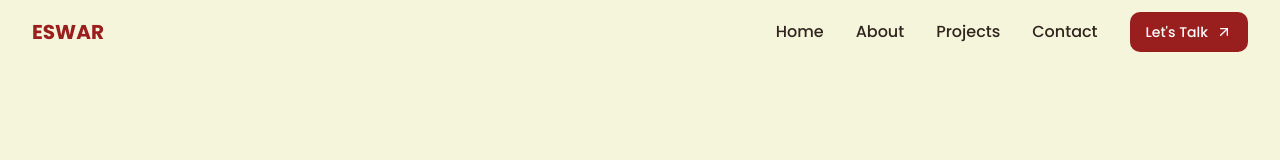
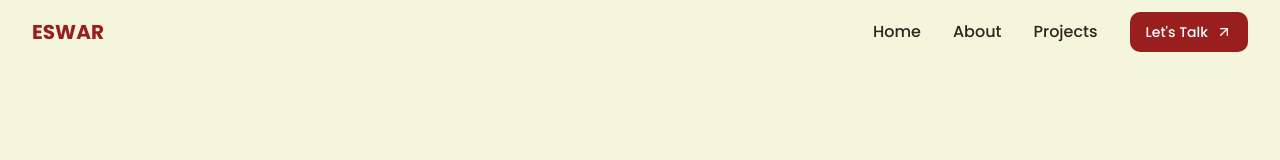
Before and after one commit to SaiEswar002/eswar-visions-explore, a React (Vite) app: page / in a window 1280 px wide. Shown: the top 160 px of the page. Built offline with nearby package versions, Linux system fonts and the light colour scheme.

Commit message:
`Removed commented out link in Navbar component`

```diff
--- a/src/components/Navbar.tsx
+++ b/src/components/Navbar.tsx
@@ -18,7 +18,7 @@ const Navbar = () => {
     { name: "Home", href: "#home" },
     { name: "About", href: "#about" },
     { name: "Projects", href: "#projects" },
-    { name: "Contact", href: "#contact" },
+    // { name: "Contact", href: "#contact" },
   ];
 
   const scrollToSection = (href: string) => {
```
